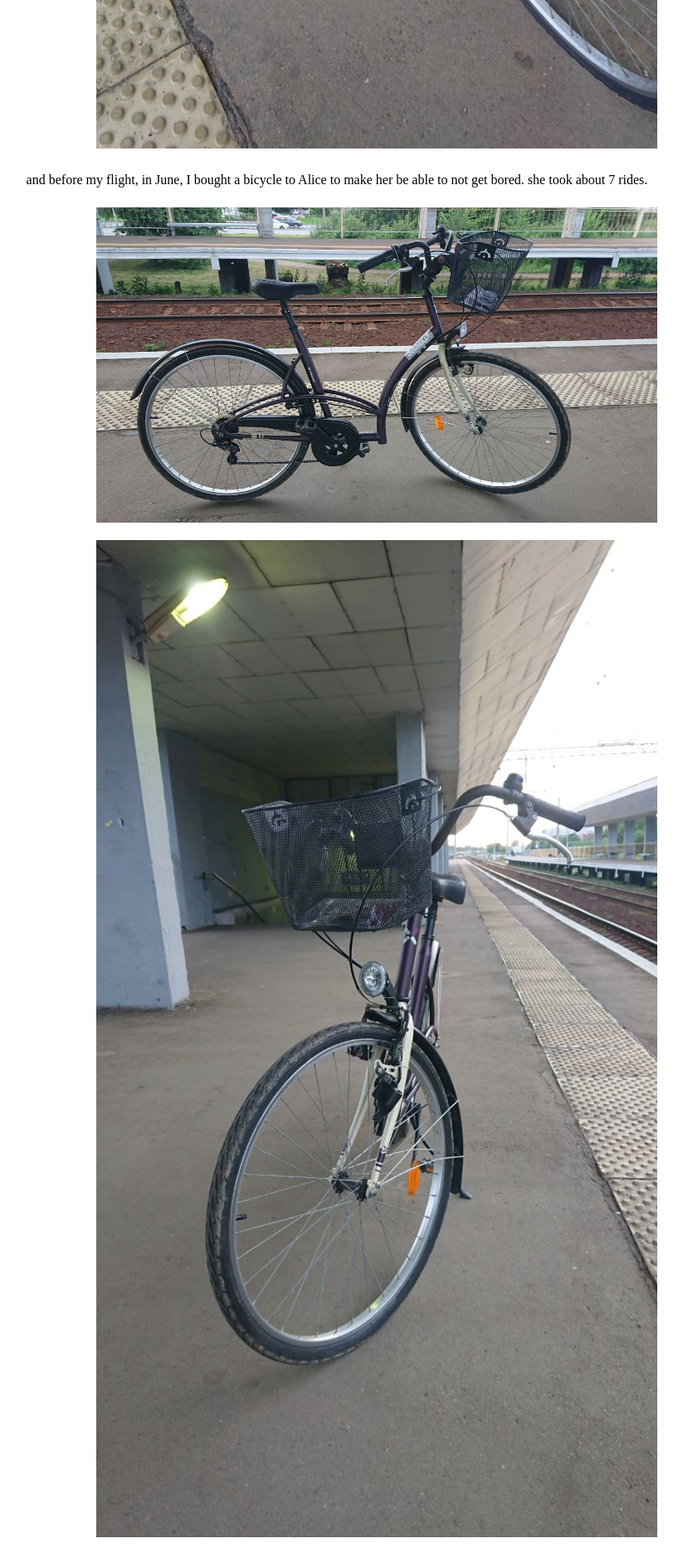
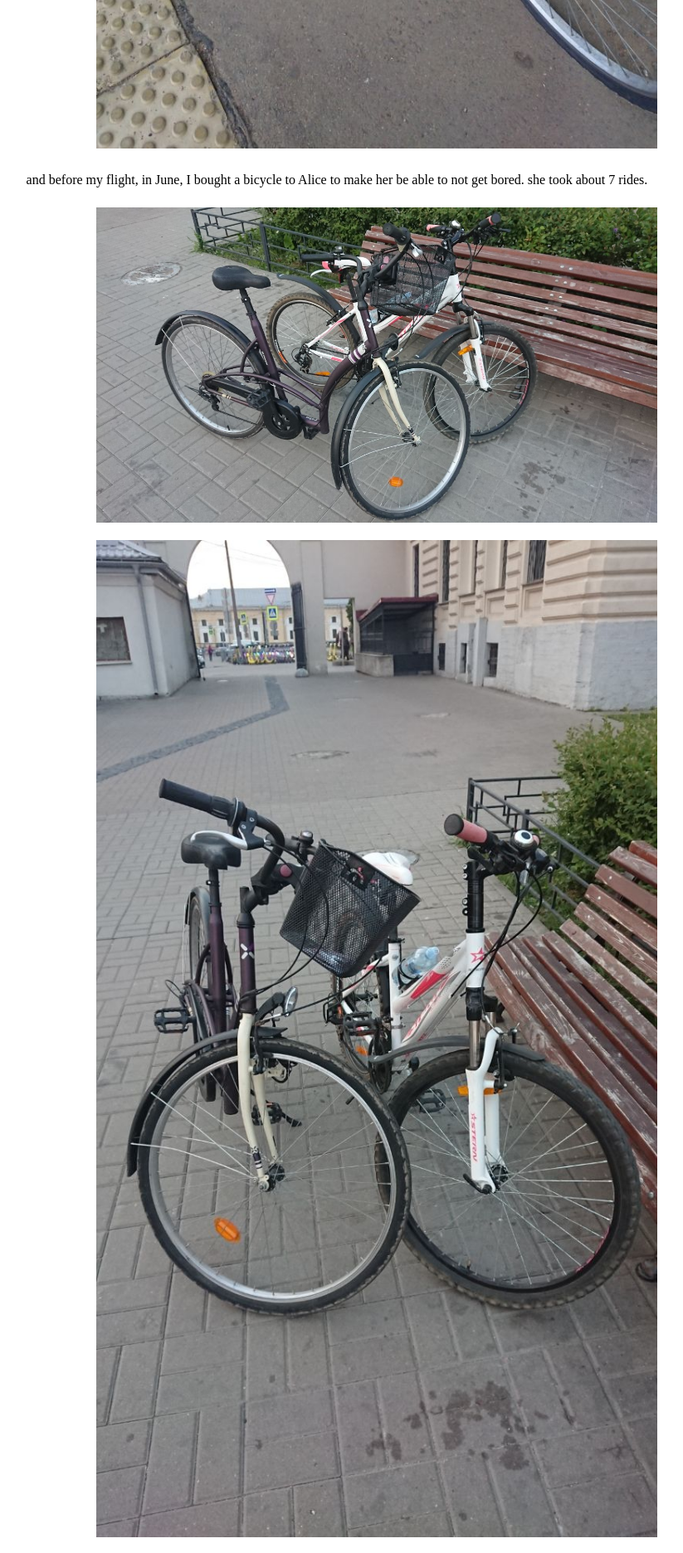
Before and after one commit to slr/slr.github.io, a Jekyll site: the page built from _posts/2023-07-12-bought-a-bike.html, in a window 1280 px wide. Shown: the part 2828-4700 px from the top of the page at 83% size, without its empty margins (186-1009 px from the left). Built offline with Jekyll 4.4.1, drawn with Linux system fonts in a browser that asks for light colours.

Commit message:
fix 2023-09-16 post photos links

```diff
--- a/_posts/2023-07-12-bought-a-bike.html
+++ b/_posts/2023-07-12-bought-a-bike.html
@@ -25,9 +25,9 @@ categories: [bike]
 <p>and before my flight, in June, I bought a bicycle to Alice to make her be able to not get bored. she took about 7 rides.
 </div>
 <div class="cntrd">
-<a class="blk" href="/img/2023-07-12_01.jpg"><span class="img-ph" data-src="/img/2023-07-12_01.jpg" data-alt="два велосипеда рядом, мой и Алисы, вид сбоку"></span></a>
-<a class="blk" href="/img/2023-07-12_02.jpg"><span class="img-ph" data-src="/img/2023-07-12_02.jpg" data-alt="два велосипеда рядом, мой и Алисы, вид спереди"></span></a>
-<a class="blk" href="/img/2023-07-12_03.jpg"><span class="img-ph" data-src="/img/2023-07-12_03.jpg" data-alt="два велосипеда рядом, мой и Алисы, вид сзади"></span></a>
+<a class="blk" href="/img/2023-07-12_04.jpg"><span class="img-ph" data-src="/img/2023-07-12_04.jpg" data-alt="два велосипеда рядом, мой и Алисы, вид сбоку"></span></a>
+<a class="blk" href="/img/2023-07-12_05.jpg"><span class="img-ph" data-src="/img/2023-07-12_05.jpg" data-alt="два велосипеда рядом, мой и Алисы, вид спереди"></span></a>
+<a class="blk" href="/img/2023-07-12_06.jpg"><span class="img-ph" data-src="/img/2023-07-12_06.jpg" data-alt="два велосипеда рядом, мой и Алисы, вид сзади"></span></a>
 </div>
 <div lang="ru">
 <p>сразу же 13 км проехали. с одной стороны с корзинкой удобно в том смысле, што курточку туда положил, литр кваса, набор шестигранников, ключ 13/14, но с другой стороны управляемость с ней сильно страдает канеш.
```
